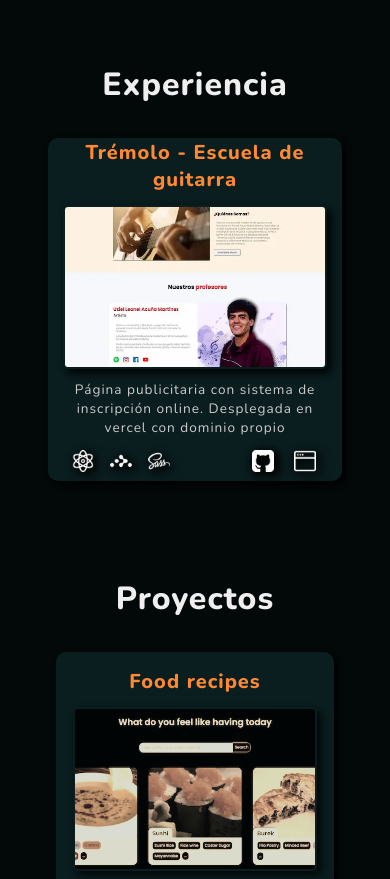
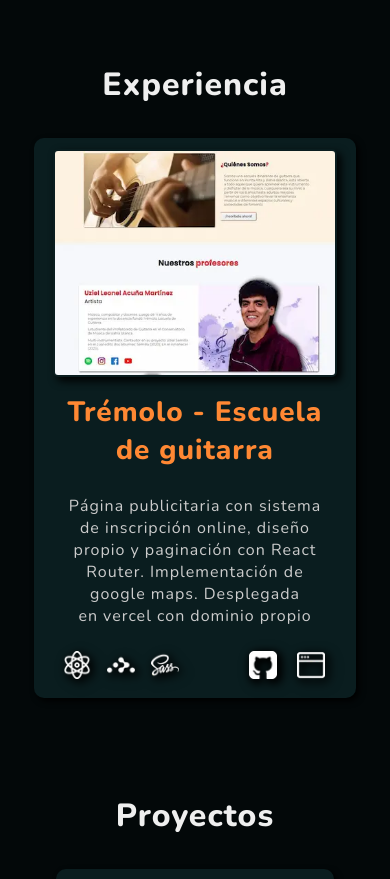
Before and after one commit to ferutizi/Portfolio, a React (Create React App) app: page / in a window 390 px wide. Shown: the part 800-1679 px from the top of the page. Built offline with nearby package versions, Linux system fonts and the light colour scheme.

Commit message:
experience card style - responsive

```diff
--- a/src/MoreProyects.json
+++ b/src/MoreProyects.json
@@ -25,7 +25,7 @@
         "id": 6,
         "title": "Small PDF page",
         "img": "smallpdf.webp",
-        "text": "Página web estática",
+        "text": "Página web estática, copiando los estilos de smallpdf.com",
         "icon1": "html",
         "icon2": "bootstrap",
         "icon3": "void",
--- a/src/components/Experience.jsx
+++ b/src/components/Experience.jsx
@@ -1,25 +1,30 @@
+import './Experience.scss'
 import ProyectsRepo from "./ProyectsRepo"
 import Icon from "./Icon"
 
 const Experience = () => {
     return(
         <section>
-            <h3 id='experience' className='subtitle'>Experiencia</h3>
-            <div className='proyect__container'>
-                <div className='proyect__card--experience'>
-                    <h3 className='proyect__title'>Trémolo - Escuela de guitarra</h3>
+            <h3 className='subtitle'>Experiencia</h3>
+            <div className='experience__container'>
+                <div className='experience__card'>
                     <a href='https://www.tremoloescuela.com/' target='_blank' rel='noreferrer'>
                     <img
-                        className='proyect__img--experience'
+                        className='experience__img'
                         src={require('../img/tremolo.webp')}
                         alt= 'Trémolo escuela de guitarra'
                     />
                     </a>
-                    <p className='proyect__text'>Página publicitaria con sistema de inscripción online. Desplegada en vercel con dominio propio </p>
-                    <div className='proyect__icons'>
-                        <div className='proyect__icons--left'>
+                    <div className='details__container'>
+                        <h3 className='experience__title'>Trémolo - Escuela de guitarra</h3>
+                        <p className='experience__text'>
+                            Página publicitaria con sistema de inscripción online, diseño
+                            propio y paginación con React Router. Implementación de google maps.
+                            Desplegada en vercel con dominio propio
+                        </p>
+                        <div className='experience__icons'>
+                            <div className='experience__icons--left'>
                                 <Icon
-                                className='icon'
                                     src={require('../img/icons/react.webp')}
                                     alt='react'
                                 />
@@ -41,6 +46,7 @@ const Experience = () => {
                         </div>
                     </div>
                 </div>
+            </div>
         </section>
     )
 }
--- /dev/null
+++ b/src/components/Experience.scss
@@ -0,0 +1,157 @@
+@import '../scss/variables';
+@import '../scss/mixins';
+
+.experience__container {
+  max-width: 900px;
+  margin: auto;
+  display: flex;
+  justify-content: center;
+}
+
+.experience__title {
+  color: $secondary;
+  margin: 0;
+  font-size: 1.75rem;
+}
+
+.experience__text {
+  color: $whiteText2;
+  padding: 5px 2.5rem;
+  text-align: left;
+}
+
+.experience__img {
+  width: 15rem;
+  justify-content: center;
+  border-radius: 5px;
+  box-shadow: 4px 4px 8px black;
+  filter: sepia(0.8) hue-rotate(346deg);
+  transition: none;
+  opacity: 0.85;
+  border: 2px solid rgba(0,0,0,0);
+  object-fit: cover;
+  &:hover {
+    filter: none;
+  }
+}
+
+.details__container {
+  display: flex;
+  flex-direction: column;
+  justify-content: space-between;
+  height: 100%;
+}
+
+.more-experiences {
+  max-width: 900px;
+  margin: auto;
+  display: flex;
+  flex-direction: row;
+  flex-wrap: wrap;
+  justify-content: center;
+  gap: 2rem;
+}
+
+.experience__card {
+  display: flex;
+  flex-direction: row;
+  max-width: 900px;
+  flex-wrap: nowrap;
+  padding: 20px;
+  background-color: $primary;
+  border-radius: 10px;
+  box-shadow: 3px 3px 6px $shadow;
+  border: 1px solid rgba(0,0,0,0);
+  &:hover {
+    border: 1px solid $secondary;
+    transform: scale(1.03);
+    .experience__img {
+      filter: none;
+      cursor: pointer;
+      opacity: 1;
+    }
+  }
+}
+
+.experience__icons {
+  display: flex;
+  margin: 0 2.5rem;
+  flex-direction: row;
+  align-items: center;
+  justify-content: space-between;
+  filter: drop-shadow(2px 2px 4px $shadow);
+}
+
+.experience__icons--left > img {
+  width: 28px;
+  height: 28px;
+}
+
+.a--experience > img {
+  width: 28px;
+  height: 28px;
+}
+
+.experience__icons--left {
+  display: flex;
+}
+
+.experience__icons--right {
+  display: flex;
+  align-items: center;
+}
+
+.experience__img {
+  width: 21rem;
+  height: 14rem;
+  justify-content: center;
+  border-radius: 5px;
+  box-shadow: 4px 4px 8px black;
+  filter: sepia(0.8) hue-rotate(346deg);
+  transition: none;
+  opacity: 0.85;
+  border: 2px solid rgba(0,0,0,0);
+  object-fit: cover;
+}
+
+@media (max-width: 912px) {
+  .details__container {
+    padding: 0 10px;
+  }
+  .experience__card > a {
+    margin: auto;
+  }
+  .experience__container {
+    max-width: 600px;
+  }
+  .more-experiences {
+    max-width: 600px;
+  }
+  .experience__img {
+    filter: none;
+    opacity: 1;
+    width: 280px;
+  }
+  .experience__text {
+    padding: 0 20px;
+    text-align: center;
+    text-wrap: balance;
+  }
+}
+
+@media (max-width: 680px) {
+  .experience__card {
+    flex-direction: column;
+    width: 300px;
+    padding: 10px;
+  }
+  .experience__icons {
+    margin: 0;
+  }
+  .experience__title {
+    margin: 10px 0;
+  }
+  .experience__text {
+    padding: 0;
+  }
+}
--- a/src/components/Proyects.scss
+++ b/src/components/Proyects.scss
@@ -81,14 +81,8 @@
     filter: drop-shadow(2px 2px 4px $shadow);
 }
 
-.icon {
-    width: 22px !important;
-    height: 22px !important;
-}
-
 .proyect__icons {
     display: flex;
-    padding: 0 10px;
     width: 90%;
     flex-direction: row;
     align-items: center;
@@ -105,50 +99,12 @@
     align-items: center;
 }
 
-.proyect__card--experience {
-    @include style-proyect;
-    max-width: 28.25rem;
-    background-color: $primary;
-    border-radius: 10px;
-    display: flex;
-    flex-direction: column;
-    align-items: center;
-    box-shadow: 3px 3px 6px $shadow;
-    border: 1px solid rgba(0,0,0,0);
-    &:hover {
-        border: 1px solid $secondary;
-        transform: scale(1.03);
-        .proyect__img--experience {
-            filter: none;
-            cursor: pointer;
-            opacity: 1;
-        }
-    }
-}
-
-.proyect__img--experience {
-    width: 21rem;
-    height: 14rem;
-    justify-content: center;
-    border-radius: 5px;
-    box-shadow: 4px 4px 8px black;
-    filter: sepia(0.8) hue-rotate(346deg);
-    transition: none;
-    opacity: 0.85;
-    border: 2px solid rgba(0,0,0,0);
-    object-fit: cover;
-}
-
 @media (max-width: 912px) {
     .proyect__container {
         max-width: 600px;
     }
     .more-proyects {
         max-width: 600px;
-    }
-    .proyect__img--experience {
-        filter: none;
-        opacity: 1;
     }
 }
 
@@ -160,16 +116,3 @@
         max-width: 300px;
     }
 }
-
-@media (max-width: 400px) {
-    .proyect__card--experience {
-        width: auto;
-        margin: 0 0.2rem;
-        max-width: none;
-    }
-    .proyect__img--experience {
-        width: 260px;
-        height: 160px;
-        filter: none;
-    }
-}
--- a/src/components/ProyectsRepo.jsx
+++ b/src/components/ProyectsRepo.jsx
@@ -3,14 +3,14 @@ import './ProyectsRepo.scss'
 const ProyectsRepo = ({ repository, deploy }) => {
   return (
     <>
-      <a href={repository} target='_blank' rel='noreferrer'>
+      <a className='a--experience' href={repository} target='_blank' rel='noreferrer'>
         <img
           className='icon'
           src={require('../img/icons/github.webp')}
           alt='github'
         />
       </a>
-      <a href={deploy} target='_blank' rel='noreferrer'>
+      <a className='a--experience' href={deploy} target='_blank' rel='noreferrer'>
         <img
           className='icon'
           src={require('../img/icons/deploy.webp')}
--- a/src/components/ProyectsRepo.scss
+++ b/src/components/ProyectsRepo.scss
@@ -2,6 +2,6 @@
 
 .icon {
     @include button-icon;
-    height: 18px;
+    height: 22px;
     width: auto;
 }
```
Lines whose indentation alone changed are shown as unchanged.
